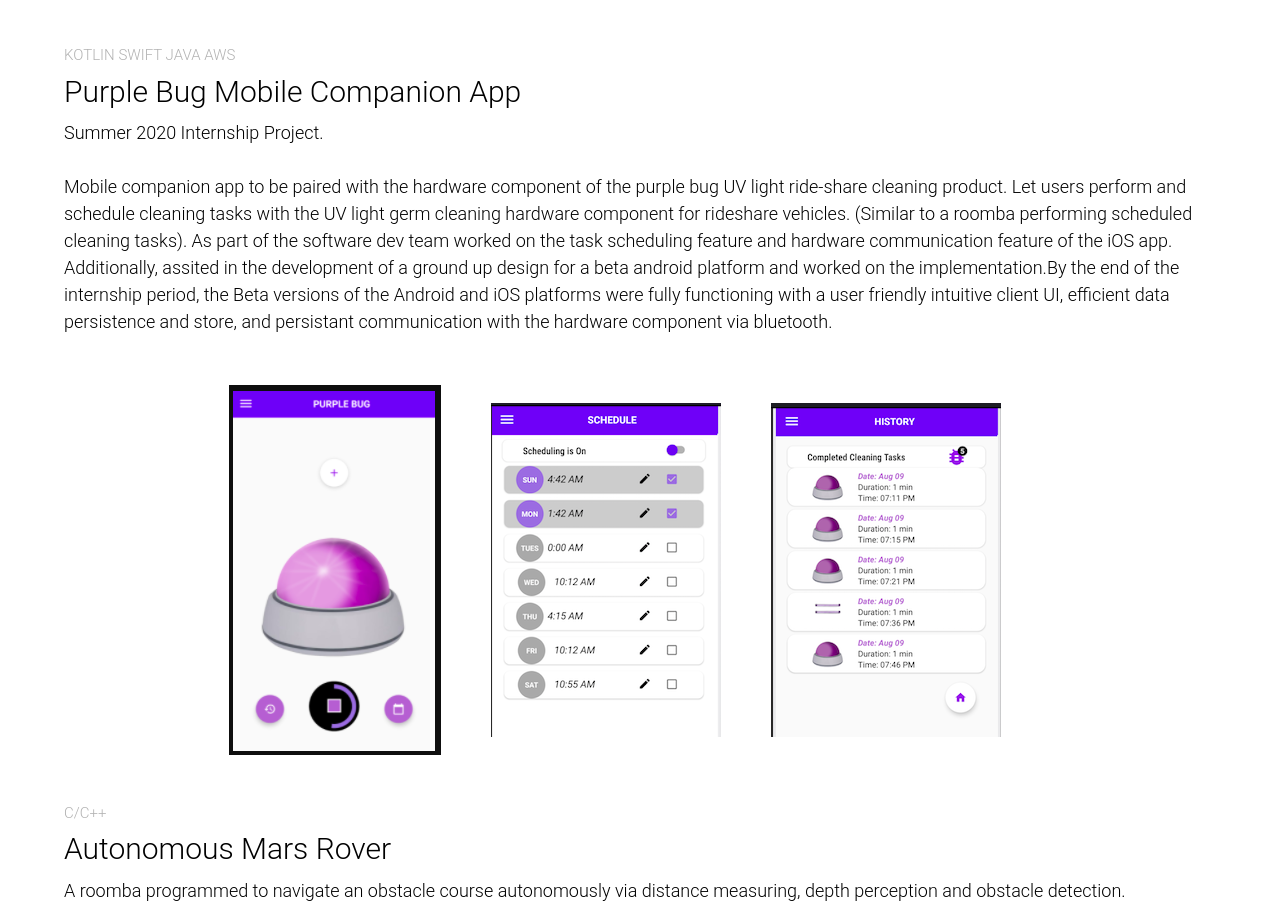
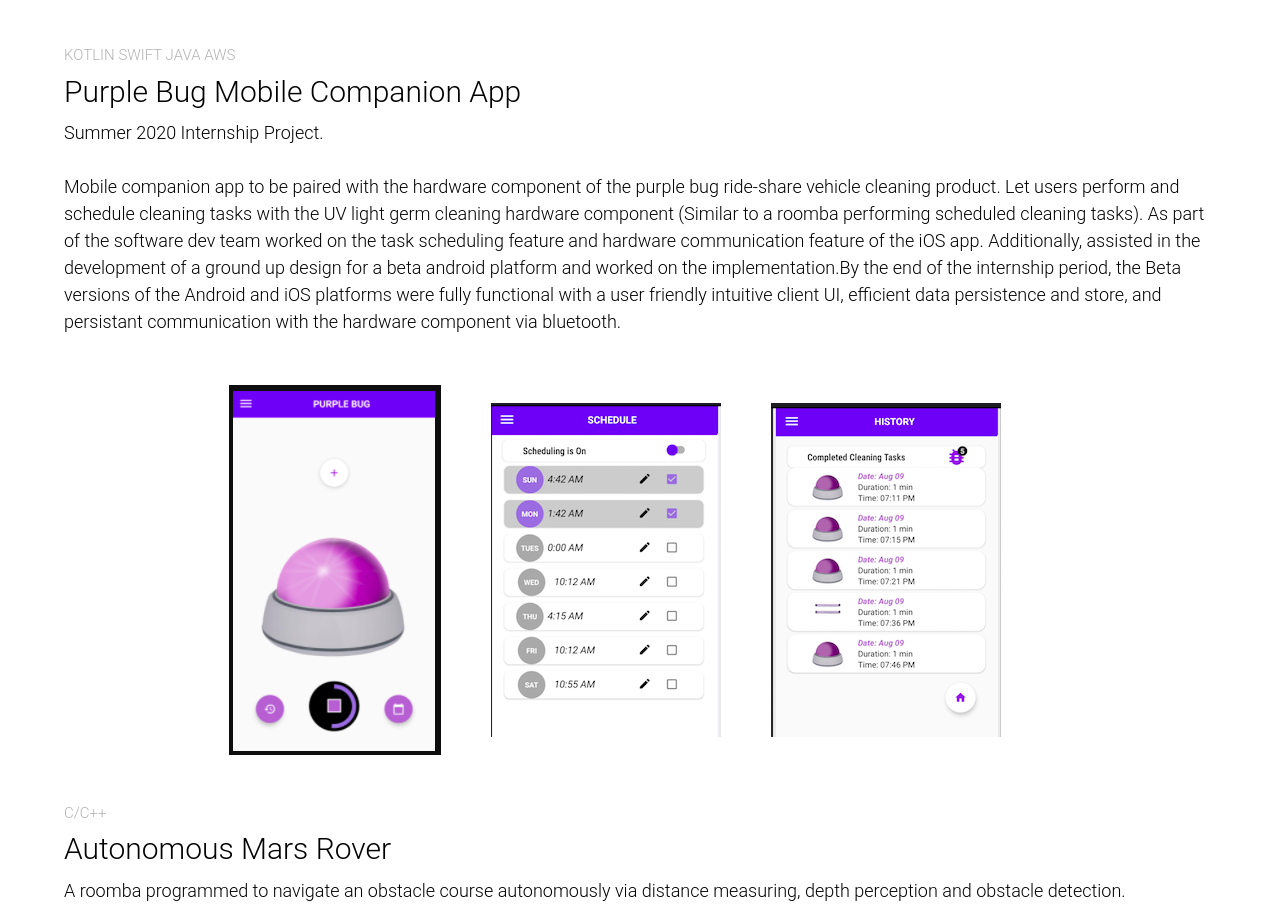
Before and after one commit to indrajeetadityaroy9/indrajeet-portfolio, a website built with Parcel: page index.html in a window 1280 px wide. Shown: the part 5316-6232 px from the top of the page. Built offline with nearby package versions, Linux system fonts and the light colour scheme.

Commit message:
made edits

```diff
--- a/index.html
+++ b/index.html
@@ -363,14 +363,14 @@
           <br>
           <br>
           Mobile companion app to be paired with the hardware
-          component of the purple bug UV light ride-share cleaning product.
+          component of the purple bug ride-share vehicle cleaning product.
           Let users perform and schedule cleaning tasks with the UV light germ cleaning hardware component
-          for rideshare vehicles. (Similar to a roomba performing scheduled cleaning tasks).
+	  (Similar to a roomba performing scheduled cleaning tasks).
 	  As part of the software dev team worked on the task scheduling
           feature and hardware communication feature of the iOS app. Additionally,
-          assited in the development of a ground up design for a beta android platform and
+          assisted in the development of a ground up design for a beta android platform and
           worked on the implementation.By the end of the internship period,
-          the Beta versions of the Android and iOS platforms were fully functioning
+          the Beta versions of the Android and iOS platforms were fully functional
           with a user friendly intuitive client UI, efficient data persistence and store, and
           persistant communication with the hardware component via bluetooth.</p>
       </div>
```
